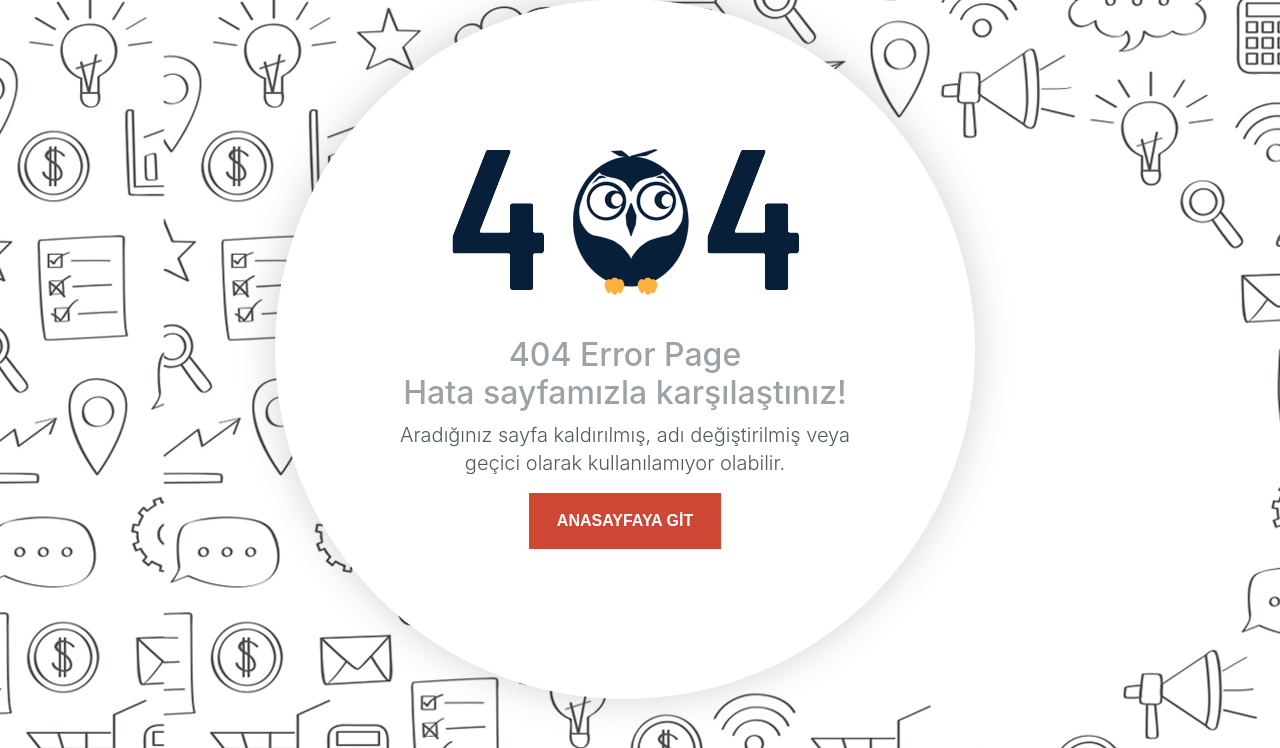
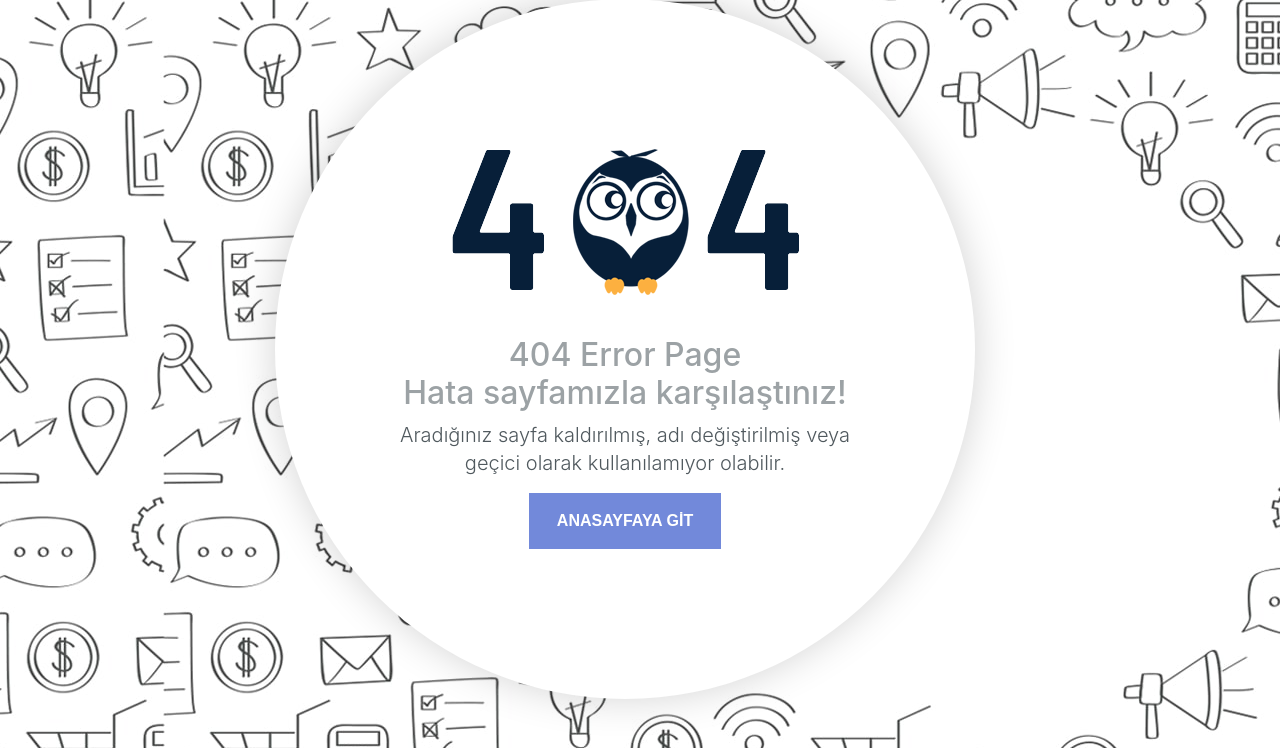
Before and after one commit to hopesdiebiri/hopesdiebiri.github.io, a PHP site: page /404.html in a window 1280 px wide. Shown: the part 81-829 px from the top of the page. Run offline with PHP 8.4, Linux system fonts and the light colour scheme; some libraries are stand-ins or nearby versions.

Commit message:
Update style.css

```diff
--- a/style.css
+++ b/style.css
@@ -34,9 +34,9 @@ body {
     color: #9ca2a5;
 }
 .btn-default {
-    background-color: #ce4735;
+    background-color: #7289DA;
     color: #fff;
-    border: 2px solid #ce4735;
+    border: 2px solid #7289DA;
     border-radius: 5px;
 }
 .btn {
```
